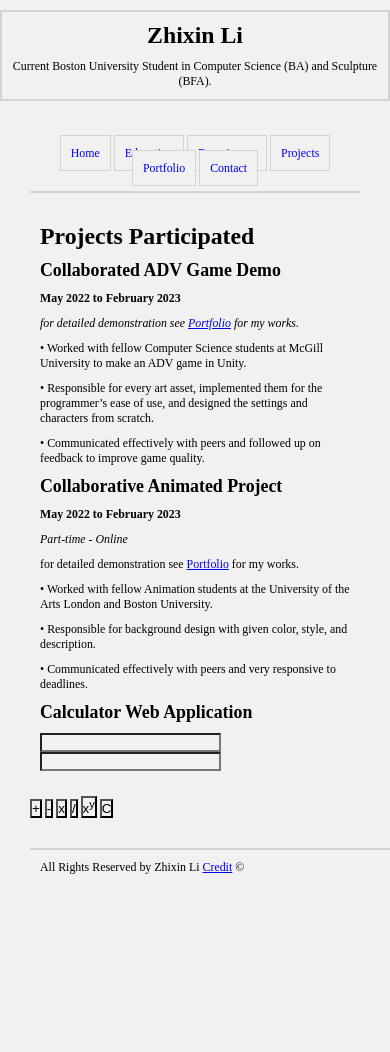
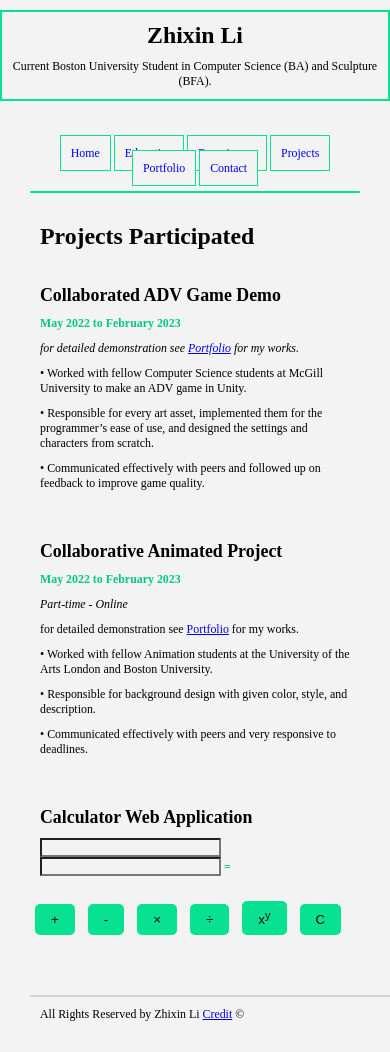
Before and after one commit to Nanat1/mp-1, a plain HTML site: page proj/projects.html in a window 390 px wide. Shown: the top 1052 px of the page. Before the commit the page ends 905 px from the top, so only its background shows below. Drawn offline with Linux system fonts and the light colour scheme.

Commit message:
Finished CSS formatting and added Portfolio Details

```diff
--- a/proj/projects.html
+++ b/proj/projects.html
@@ -31,6 +31,7 @@
         </nav>
         <main>
             <h1>Projects Participated</h1>
+            <br>
 
             <h2>Collaborated ADV Game Demo</h2>
             <p><strong>May 2022 to February 2023</strong></p>
@@ -38,6 +39,8 @@
             <p> • Worked with fellow Computer Science students at McGill University to make an ADV game in Unity.</p>
             <p> • Responsible for every art asset, implemented them for the programmer’s ease of use, and designed the settings and characters from scratch. </p>
             <p> • Communicated effectively with peers and followed up on feedback to improve game quality.</p>
+            <br>
+            <br>
 
             <h2>Collaborative Animated Project</h2>
             <p><strong>May 2022 to February 2023</strong></p>
@@ -46,21 +49,28 @@
             <p> • Worked with fellow Animation students at the University of the Arts London and Boston University.</p>
             <p> • Responsible for background design with given color, style, and description.</p>
             <p> • Communicated effectively with peers and very responsive to deadlines.</p>
+            <br>
+            <br>
 
             <h2>Calculator Web Application</h2>
             <p>
                 <input type="text" id="x">
+                <strong id="calc_sign"></strong>
                 <input type="text" id="y">
+                <strong>=</strong>
+                <strong id="output"></strong>
             </p>
             <br>
-            <button onclick="Addition()">+</button>
-            <button onclick="Subtraction()">-</button>
-            <button onclick="Multiplication()">x</button>
-            <button onclick="Division()">/</button>
-            <button onclick="Power()">x<sup>y</sup></button>
-            <button onclick="Clear()">C</button>
-
-            <div id="output"></div>
+            <ul class="calc_buttons">
+                <li><button onclick="Addition()"> + </button></li>
+                <li><button onclick="Subtraction()"> - </button></li>
+                <li><button onclick="Multiplication()"> × </button></li>
+                <li><button onclick="Division()"> ÷ </button></li>
+                <li><button onclick="Power()"> x<sup>y</sup> </button></li>
+                <li><button onclick="Clear()"> C </button></li>
+            </ul>
+            <br>
+            <br>
 
         </main>
     </div>
--- a/src/scripts/projects_scripts.js
+++ b/src/scripts/projects_scripts.js
@@ -7,6 +7,7 @@ function Addition(){
 
     let result = x + y;
     document.getElementById("output").innerHTML = `<p> ${result} </p>`;
+    document.getElementById("calc_sign").innerHTML = "+";
 }
 
 function Subtraction(){
@@ -18,6 +19,7 @@ function Subtraction(){
 
     let result = x - y;
     document.getElementById("output").innerHTML = `<p> ${result} </p>`;
+    document.getElementById("calc_sign").innerHTML = "-";
 }
 
 function Multiplication(){
@@ -29,6 +31,7 @@ function Multiplication(){
 
     let result = x * y;
     document.getElementById("output").innerHTML = `<p> ${result} </p>`;
+    document.getElementById("calc_sign").innerHTML = "×";
 }
 
 function Division(){
@@ -40,6 +43,7 @@ function Division(){
 
     let result = x / y;
     document.getElementById("output").innerHTML = `<p> ${result} </p>`;
+    document.getElementById("calc_sign").innerHTML = "÷";
 }
 
 function Power(){
@@ -51,10 +55,12 @@ function Power(){
 
     let result = x ** y;
     document.getElementById("output").innerHTML = `<p> ${result} </p>`;
+    document.getElementById("calc_sign").innerHTML = "**(x<sup>y</sup>)";
 }
 
 function Clear(){
     document.getElementById("x").value = "";
     document.getElementById("y").value = "";
     document.getElementById("output").innerHTML = "";
+    document.getElementById("calc_sign").innerHTML = "";
 }
--- a/src/styles/resume_styles.css
+++ b/src/styles/resume_styles.css
@@ -3,7 +3,7 @@
 /* Stylesheet for Online Resume mp-1. */
 
 * {
-    background-color: #f1f1f1;
+    background-color: #f3f3f3;
     box-sizing: border-box;
     margin: 0;
     padding: 0;
@@ -26,14 +26,19 @@ nav{
 
 nav a{
     text-decoration: none;
+    background-color: transparent;
 }
 
 nav li{
     display: block;
     padding: 10px;
     margin-bottom: 10px;
-    border: 1px solid lightgray;
+    border: 1px solid #07e191;
 
+}
+
+nav li:hover{
+    background-color: white;
 }
 
 header{
@@ -41,7 +46,7 @@ header{
     margin: 30px;
     width: 100%;
     text-align: left;
-    border-bottom: 2px solid lightgray;
+    border-bottom: 2px solid #07e191;
 }
 
 main{
@@ -58,12 +63,39 @@ footer{
     border-top: 2px solid lightgray;
 }
 
-h1,h2,h3,h4,h5, p{
+h1, h2, h3, h4, h5, p{
     margin: 10px;
 }
 
 img{
-    max-width: 80%;
+    width: 560px;
+}
+
+.portfolio{
+    display: block;
+}
+
+.calc_buttons li{
+    display: inline;
+    padding: 5px;
+}
+
+button {
+    background-color: #07e191; /* Green */
+    border: none;
+    border-radius: 5px;
+    padding: 8px 16px;
+    text-align: center;
+    text-decoration: none;
+    display: inline-block;
+}
+
+sup {
+    background-color: transparent;
+}
+
+strong {
+    color: #00c880;
 }
 
 @media screen and (max-width: 1000px){
@@ -85,7 +117,7 @@ img{
         text-align: center;
         max-width: 100%;
         padding: 15px 0;
-        border-bottom: 2px solid lightgray;
+        border-bottom: 2px solid #07e191;
     }
 
     nav li{
@@ -95,7 +127,7 @@ img{
     header{
         text-align: center;
         margin: 10px auto;
-        border: 2px solid lightgray;
+        border: 2px solid #07e191;
     }
 
 }
```
Also changed, not shown: edu/education.html (+4 -0 lines), exp/experience.html (+12 -6 lines), index.html (+4 -0 lines), portfolio/portfolio.html (+25 -3 lines), ref/contact.html (+7 -0 lines), src/img/Animation_Background_01_v1.png (added), src/img/Animation_Background_02_v0.2.png (added), src/img/S2_bg1_vlined.png (added), src/img/S2_bg2_vlined.png (added), src/img/S2_bg5_vlined.png (added), src/img/S2_bg6_vlined.png (added).
